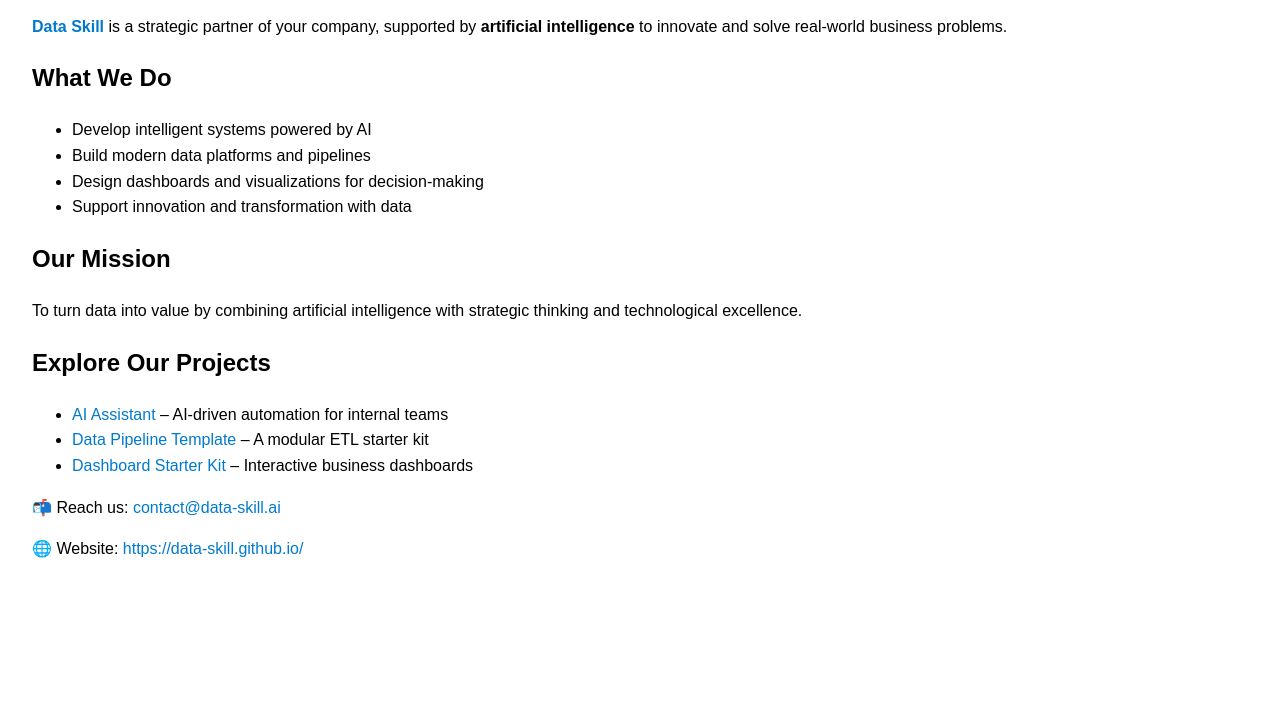
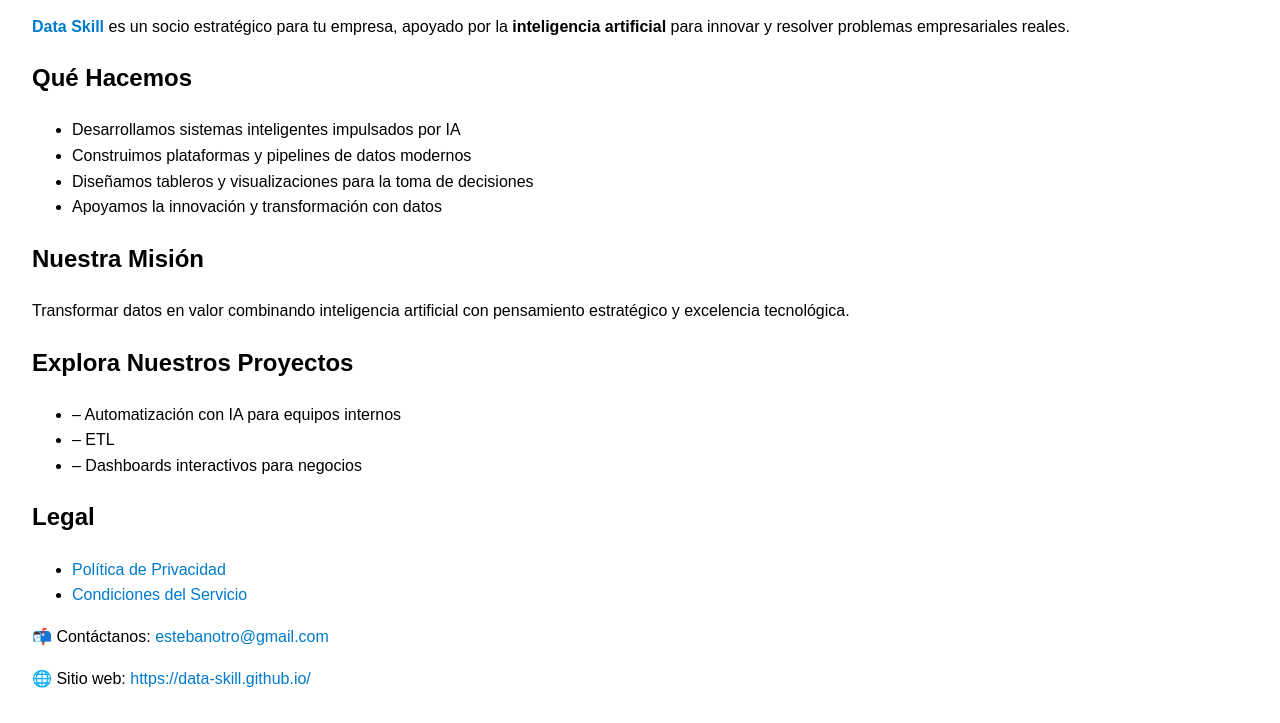
Before and after one commit to Data-Skill/data-skill.github.io, a plain HTML site: page index.html in a window 1280 px wide. Shown: the part 91-814 px from the top of the page. Drawn offline with Linux system fonts and the light colour scheme.

Commit message:
Add files via upload

```diff
--- a/index.html
+++ b/index.html
@@ -1,9 +1,9 @@
 <!DOCTYPE html>
-<html lang="en">
+<html lang="es">
 <head>
   <meta charset="UTF-8" />
   <meta name="viewport" content="width=device-width, initial-scale=1.0"/>
-  <title>Data Skill – AI-Powered Innovation</title>
+  <title>Data Skill – Innovación con Inteligencia Artificial</title>
   <style>
     body { font-family: sans-serif; margin: 2rem; line-height: 1.6; }
     h1 { color: #2c3e50; }
@@ -13,28 +13,34 @@
   </style>
 </head>
 <body>
-  <h1>Welcome to Data Skill</h1>
-  <p><span class="highlight">Data Skill</span> is a strategic partner of your company, supported by <strong>artificial intelligence</strong> to innovate and solve real-world business problems.</p>
+  <h1>Bienvenido a Data Skill</h1>
+  <p><span class="highlight">Data Skill</span> es un socio estratégico para tu empresa, apoyado por la <strong>inteligencia artificial</strong> para innovar y resolver problemas empresariales reales.</p>
 
-  <h2>What We Do</h2>
+  <h2>Qué Hacemos</h2>
   <ul>
-    <li>Develop intelligent systems powered by AI</li>
-    <li>Build modern data platforms and pipelines</li>
-    <li>Design dashboards and visualizations for decision-making</li>
-    <li>Support innovation and transformation with data</li>
+    <li>Desarrollamos sistemas inteligentes impulsados por IA</li>
+    <li>Construimos plataformas y pipelines de datos modernos</li>
+    <li>Diseñamos tableros y visualizaciones para la toma de decisiones</li>
+    <li>Apoyamos la innovación y transformación con datos</li>
   </ul>
 
-  <h2>Our Mission</h2>
-  <p>To turn data into value by combining artificial intelligence with strategic thinking and technological excellence.</p>
+  <h2>Nuestra Misión</h2>
+  <p>Transformar datos en valor combinando inteligencia artificial con pensamiento estratégico y excelencia tecnológica.</p>
 
-  <h2>Explore Our Projects</h2>
+  <h2>Explora Nuestros Proyectos</h2>
   <ul>
-    <li><a href="https://github.com/data-skill/project-ai-assistant">AI Assistant</a> – AI-driven automation for internal teams</li>
-    <li><a href="https://github.com/data-skill/data-pipeline-template">Data Pipeline Template</a> – A modular ETL starter kit</li>
-    <li><a href="https://github.com/data-skill/dashboard-starter-kit">Dashboard Starter Kit</a> – Interactive business dashboards</li>
+    <li>– Automatización con IA para equipos internos</li>
+    <li>– ETL</li>
+    <li>– Dashboards interactivos para negocios</li>
   </ul>
 
-  <p>📬 Reach us: <a href="mailto:contact@data-skill.ai">contact@data-skill.ai</a></p>
-  <p>🌐 Website: <a href="https://data-skill.github.io/">https://data-skill.github.io/</a></p>
+  <h2>Legal</h2>
+  <ul>
+    <li><a href="privacidad.html">Política de Privacidad</a></li>
+    <li><a href="condiciones.html">Condiciones del Servicio</a></li>
+  </ul>
+
+  <p>📬 Contáctanos: <a href="mailto:estebanotro@gmail.com">estebanotro@gmail.com</a></p>
+  <p>🌐 Sitio web: <a href="https://data-skill.github.io/">https://data-skill.github.io/</a></p>
 </body>
 </html>
```
Also changed, not shown: condiciones.html (added, +25 -0 lines), privacidad.html (added, +25 -0 lines).
